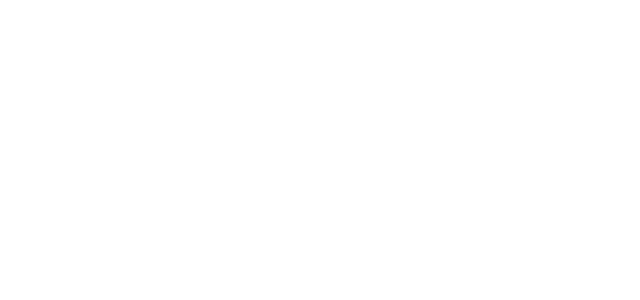
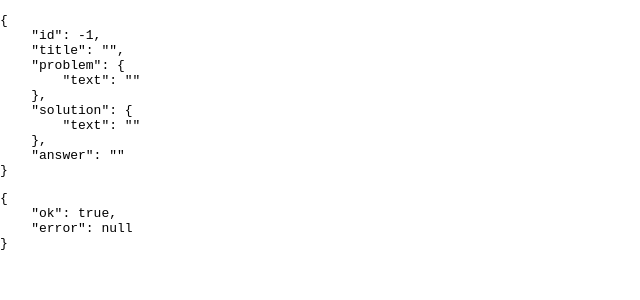
Before and after one commit to nkg-17/math-tests, a React (Create React App) app: page / in a window 1280 px wide. Shown: the top 300 px of the page, without its empty margins (0-640 px from the left). Built offline with nearby package versions, Linux system fonts and the light colour scheme.

Commit message:
Minora changes

```diff
--- a/src/App.js
+++ b/src/App.js
@@ -1,9 +1,12 @@
 import './App.css';
+
+import DebugPage from './pages/DebugPage';
 
 
 function App() {
 	return (
 		<div className="App">
+			<DebugPage />
 		</div>
 	);
 }
--- /dev/null
+++ b/src/api/Test.js
@@ -0,0 +1,25 @@
+import { isEqualType } from '../util/ValidateUtils';
+
+
+export default class Test {
+	static INVLALID_ID = -1;
+
+	id = 0;
+	title = "";
+	problem = { text: "" };
+	solution = { text: "" };
+	answer = "";
+
+	constructor() {
+		this.id = Test.INVLALID_ID;
+	}
+
+	verify() {
+		if (!isEqualType(this.id, 0)) 		return { ok: false, error: "'id' is not a number"};
+		if (!isEqualType(this.title, "")) 	return { ok: false, error: "'title' is not a string"};
+		if (!isEqualType(this.answer, "")) 	return { ok: false, error: "'answer' is not a string"};
+		if (!isEqualType(this.problem?.text, "")) 	return { ok: false, error: "'problem.text' is not a string"};
+		if (!isEqualType(this.solution?.text, "")) 	return { ok: false, error: "'solution.text' is not a string"};
+		return { ok: true, error: null };
+	}
+}
--- /dev/null
+++ b/src/pages/DebugPage.js
@@ -0,0 +1,29 @@
+import { useState, useMemo, useEffect } from 'react';
+
+import Test from '../api/Test';
+
+
+function DebugPage(props) {
+	const [ test, setTest ] = useState(() => new Test());
+	const verification = useMemo(() => test.verify(), [test]);
+
+	useEffect(() => {
+		setTest(new Test());
+		return () => {};
+	}, []);
+
+	return (
+		<div>
+			<pre
+			style={{ textAlign: "left" }}>
+				{JSON.stringify(test, null, 4)}
+			</pre>
+			<pre
+			style={{ textAlign: "left" }}>
+				{JSON.stringify(verification, null, 4)}
+			</pre>
+		</div>
+	);
+}
+
+export default DebugPage;
--- /dev/null
+++ b/src/util/ValidateUtils.js
@@ -0,0 +1,9 @@
+
+
+export function isEqualType(a, b) {
+	return typeof(a) === typeof(b);
+}
+
+export function isNotNull(a) {
+	return a !== undefined && a !== null;
+}
```
